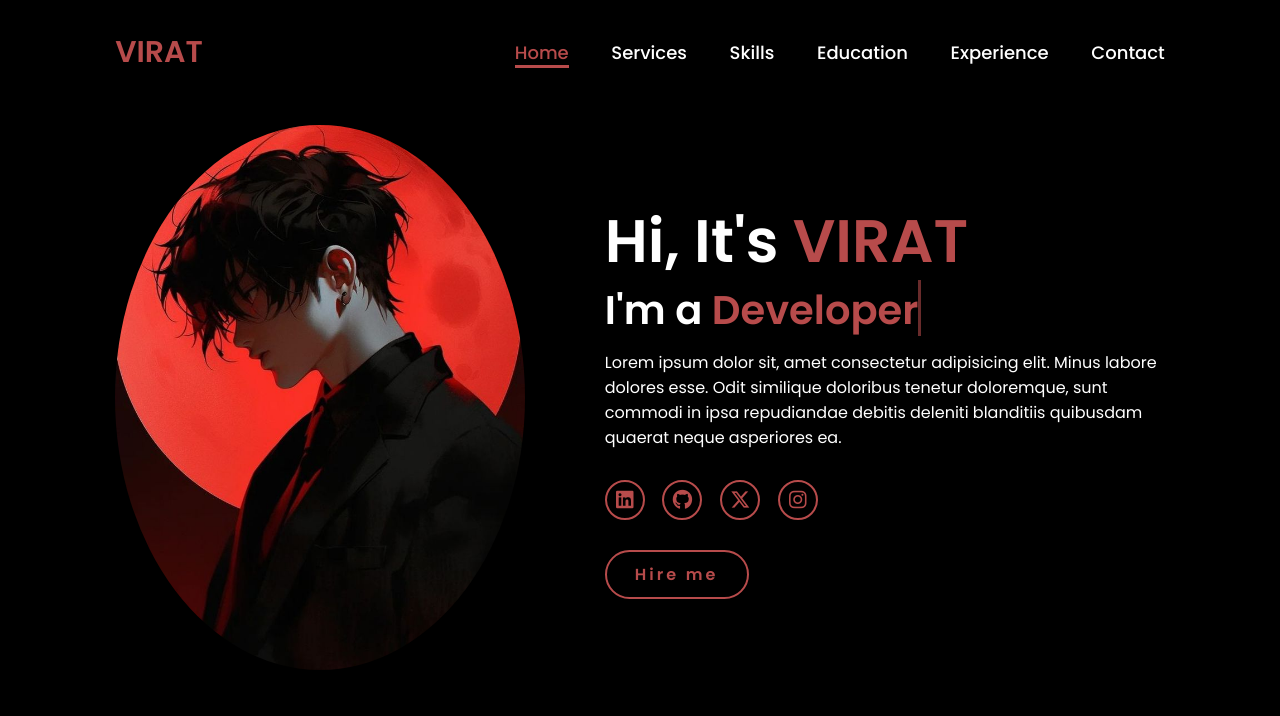
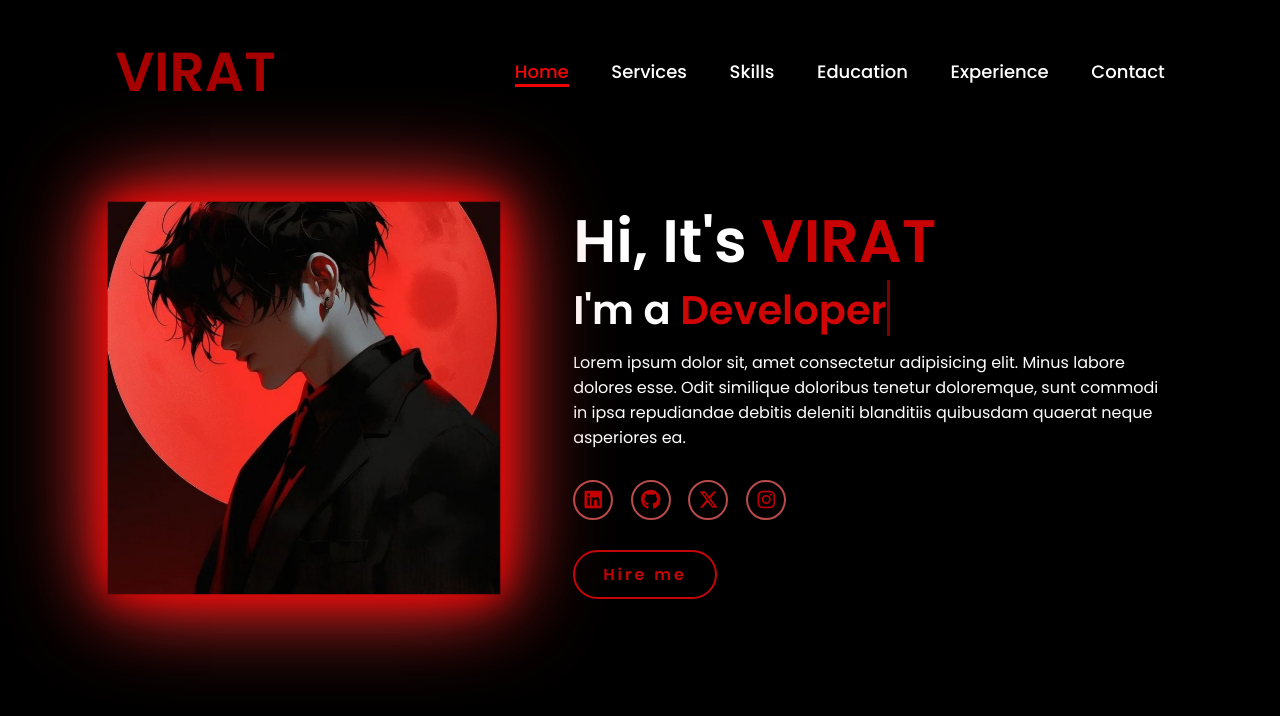
Before and after one commit to Viirat/my-portfolio, a plain HTML site: page index.html in a window 1280 px wide. Drawn offline with Linux system fonts and the light colour scheme.

Commit message:
style.css

```diff
--- a/style.css
+++ b/style.css
@@ -38,8 +38,8 @@ header{
 }
 
 .logo{
-    font-size: 3rem;
-    color: #b74b4b;
+    font-size: 5.5rem;
+    color: #a60000;
     font-weight: 800;
     cursor: pointer;
     transition: 0.5s ease;
@@ -60,8 +60,8 @@ nav a{
 
 nav a:hover,
 nav a.active{
-    color: #b74b4b;
-    border-bottom: 3px solid #b74b4b;
+    color: #f00707;
+    border-bottom: 3px solid #ed0505;
 }
 
 @media(max-width:995px){
@@ -71,8 +71,8 @@ nav a.active{
         top: 0;
         right: 0;
         width: 40%;
-        border-left: 3px solid #b74b4b;
-        border-bottom: 3px solid #b74b4b;
+        border-left: 3px solid #bd0303;
+        border-bottom: 3px solid #e00202;
         border-bottom-left-radius: 2rem;
         padding: 1rem solid;
         background-color: #161616;
@@ -93,7 +93,7 @@ nav a.active{
     nav a.active{
         padding: 1rem;
         border-radius: 0.5rem;
-        border-bottom: 0.5rem solid #b74b4b;
+        border-bottom: 0.5rem solid #de0404;
     }
 }
 
@@ -117,7 +117,7 @@ section{
 }
 
 span{
-    color: #b74b4b;
+    color: #c90303;
 }
 
 .home-content h3{
@@ -131,16 +131,31 @@ span{
 }
 
 .home-img{
-    border-radius: 50%;
+    border-radius: 0;
+    position: relative;
 }
 
 .home-img img{
     position: relative;
-    width: 32vw;
-    border-radius: 50%;
-    box-shadow: 0 0 25px solid #b74b4b;
+    width: 10cm;
+    height: 10cm;
+    border-radius: 0;
+    box-shadow: 0 0 25px #ff0000, 0 0 50px #df0f0f, 0 0 75px #f33d3d;
     cursor: pointer;
     transition: 0.2s linear;
+    object-fit: cover;
+    animation: breathe 3s ease-in-out infinite;
+}
+
+@keyframes breathe {
+    0%, 100% {
+        box-shadow: 0 0 25px #ff0000, 0 0 50px #df0f0f, 0 0 75px #f33d3d;
+        transform: scale(1);
+    }
+    50% {
+        box-shadow: 0 0 35px #ff0000, 0 0 70px #df0f0f, 0 0 105px #f33d3d;
+        transform: scale(1.05);
+    }
 }
 
 .home-img img:hover{
@@ -160,14 +175,14 @@ span{
     border-radius: 50%;
     margin: 3rem 1.5rem 3rem 0;
     transition: 0.3s ease;
-    color: #b74b4b;
+    color: #c30000;
 }
 
 .social-icons a:hover{
     color: black;
     transform: scale(1.3) translateY(-5px);
-    background-color: #b74b4b;
-    box-shadow: 0  0 25px #b74b4b;
+    background-color: #be0303;
+    box-shadow: 0  0 25px #c80303;
 }
 
 .btn{
@@ -176,19 +191,19 @@ span{
     background-color: black;
     border-radius: 4rem;
     font-size: 1.6rem;
-    color: #b74b4b;
+    color: #c40505;
     letter-spacing: 0.3rem;
     font-weight: 600;
-    border: 2px solid #b74b4b;
+    border: 2px solid #c40606;
     transition: 0.3s ease;
     cursor: pointer;
 }
 
 .btn:hover{
     transform: scale3d(1.03);
-    background-color: #b74b4b;
+    background-color: #b60505;
     color: black;
-    box-shadow: 0 0 25px #b74b4b;
+    box-shadow: 0 0 25px #c40303;
 }
 
 .typing-text{
@@ -203,7 +218,7 @@ span{
 
 .typing-text span::before{
     content: "software Developer";
-    color: #b74b4b;
+    color: #d00505;
     animation: words 20s infinite;
 }
 
@@ -220,7 +235,7 @@ span{
 
 @keyframes cursor{
     to{
-        border-left: 3px solid #b74b4b;
+        border-left: 3px solid #d70202;
     }
 }
 
```
